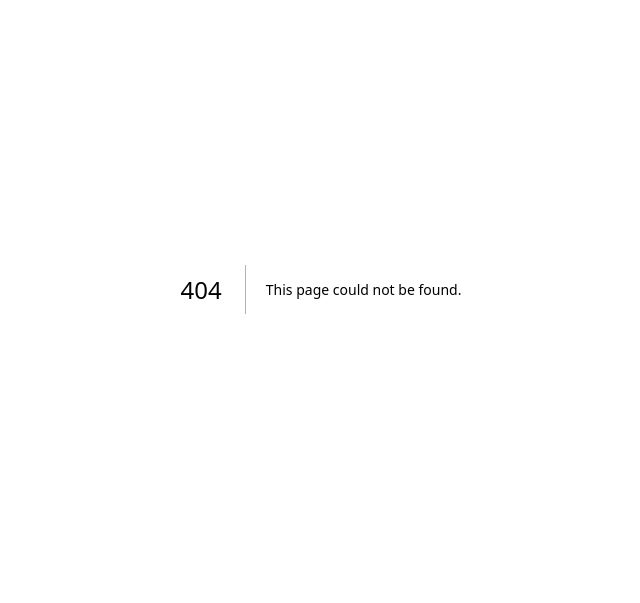
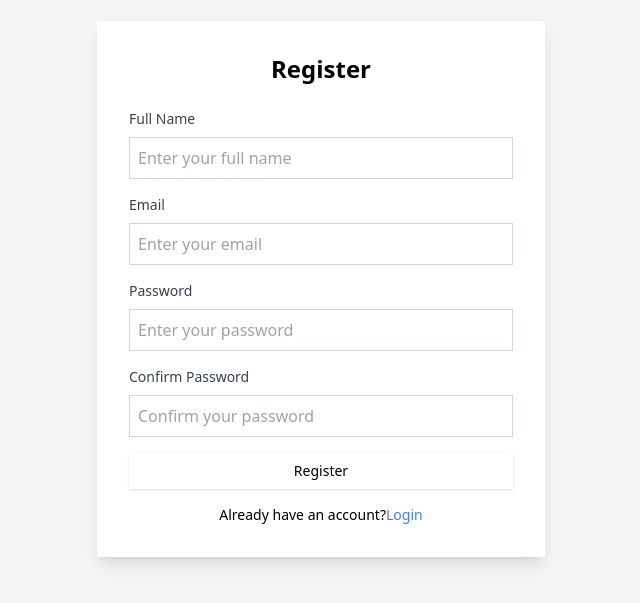
Before and after one commit to Jaden38/LibMa, a Next.js app in the folder frontend/: page /register in a window 1280 px wide. Before the commit this address had no page. Shown: the part 111-714 px from the top of the page, without its empty margins (319-959 px from the left). Built offline with nearby package versions, Linux system fonts and the light colour scheme.

Commit message:
feat(Front-end): Add new login & register files

```diff
--- /dev/null
+++ b/frontend/components/ui/Input.tsx
@@ -0,0 +1,16 @@
+import React from "react"
+
+interface InputProps extends React.InputHTMLAttributes<HTMLInputElement> {}
+
+const Input = React.forwardRef<HTMLInputElement, InputProps>(({ className, ...props }, ref) => {
+  return (
+    <input
+      ref={ref}
+      {...props}
+      className={`px-4 py-2 border rounded-md shadow-sm focus:outline-none focus:ring-2 focus:ring-primary-500 ${className}`}
+    />
+  )
+})
+
+Input.displayName = "Input"
+export default Input
--- a/frontend/pages/index.tsx
+++ b/frontend/pages/index.tsx
@@ -106,6 +106,19 @@ export default function Home() {
           ))}
         </div>
       </div>
+
+      {/* Ajout de liens pour la page de login et register */}
+      <div className="mt-6">
+        <h2 className="text-xl font-semibold mb-2">Account</h2>
+        <div className="space-x-4">
+          <Link href="/login">
+            <Button>Login</Button>
+          </Link>
+          <Link href="/register">
+            <Button>Register</Button>
+          </Link>
+        </div>
+      </div>
     </main>
-  )
+  );
 }
--- /dev/null
+++ b/frontend/pages/login.tsx
@@ -0,0 +1,42 @@
+import Button from "@/components/ui/Button"
+
+export default function Login() {
+  return (
+    <main className="flex items-center justify-center min-h-screen bg-gray-100">
+      <div className="w-full max-w-md p-8 bg-white shadow-lg rounded-lg">
+        <h1 className="text-2xl font-bold text-center mb-6">Login</h1>
+
+        {/* Formulaire de connexion */}
+        <form className="space-y-4">
+          <div className="space-y-2">
+            <label htmlFor="email" className="block text-sm font-medium text-gray-700">Email</label>
+            <input
+              type="email"
+              id="email"
+              placeholder="Enter your email"
+              className="w-full p-2 border border-gray-300 rounded-md"
+            />
+          </div>
+
+          <div className="space-y-2">
+            <label htmlFor="password" className="block text-sm font-medium text-gray-700">Password</label>
+            <input
+              type="password"
+              id="password"
+              placeholder="Enter your password"
+              className="w-full p-2 border border-gray-300 rounded-md"
+            />
+          </div>
+
+          <Button className="w-full">Login</Button>
+        </form>
+
+        {/* Lien vers la page d'inscription */}
+        <p className="mt-4 text-center text-sm">
+          Don't have an account?
+          <a href="/register" className="text-blue-500 hover:underline">Register</a>
+        </p>
+      </div>
+    </main>
+  )
+}
--- /dev/null
+++ b/frontend/pages/register.tsx
@@ -0,0 +1,62 @@
+import Button from "@/components/ui/Button"
+
+export default function Register() {
+  return (
+    <main className="flex items-center justify-center min-h-screen bg-gray-100">
+      <div className="w-full max-w-md p-8 bg-white shadow-lg rounded-lg">
+        <h1 className="text-2xl font-bold text-center mb-6">Register</h1>
+
+        {/* Formulaire d'inscription */}
+        <form className="space-y-4">
+          <div className="space-y-2">
+            <label htmlFor="name" className="block text-sm font-medium text-gray-700">Full Name</label>
+            <input
+              type="text"
+              id="name"
+              placeholder="Enter your full name"
+              className="w-full p-2 border border-gray-300 rounded-md"
+            />
+          </div>
+
+          <div className="space-y-2">
+            <label htmlFor="email" className="block text-sm font-medium text-gray-700">Email</label>
+            <input
+              type="email"
+              id="email"
+              placeholder="Enter your email"
+              className="w-full p-2 border border-gray-300 rounded-md"
+            />
+          </div>
+
+          <div className="space-y-2">
+            <label htmlFor="password" className="block text-sm font-medium text-gray-700">Password</label>
+            <input
+              type="password"
+              id="password"
+              placeholder="Enter your password"
+              className="w-full p-2 border border-gray-300 rounded-md"
+            />
+          </div>
+
+          <div className="space-y-2">
+            <label htmlFor="confirmPassword" className="block text-sm font-medium text-gray-700">Confirm Password</label>
+            <input
+              type="password"
+              id="confirmPassword"
+              placeholder="Confirm your password"
+              className="w-full p-2 border border-gray-300 rounded-md"
+            />
+          </div>
+
+          <Button className="w-full">Register</Button>
+        </form>
+
+        {/* Lien vers la page de connexion */}
+        <p className="mt-4 text-center text-sm">
+          Already have an account?
+          <a href="/login" className="text-blue-500 hover:underline">Login</a>
+        </p>
+      </div>
+    </main>
+  )
+}
```
Also changed, not shown: frontend/package.json (+7 -6 lines).
